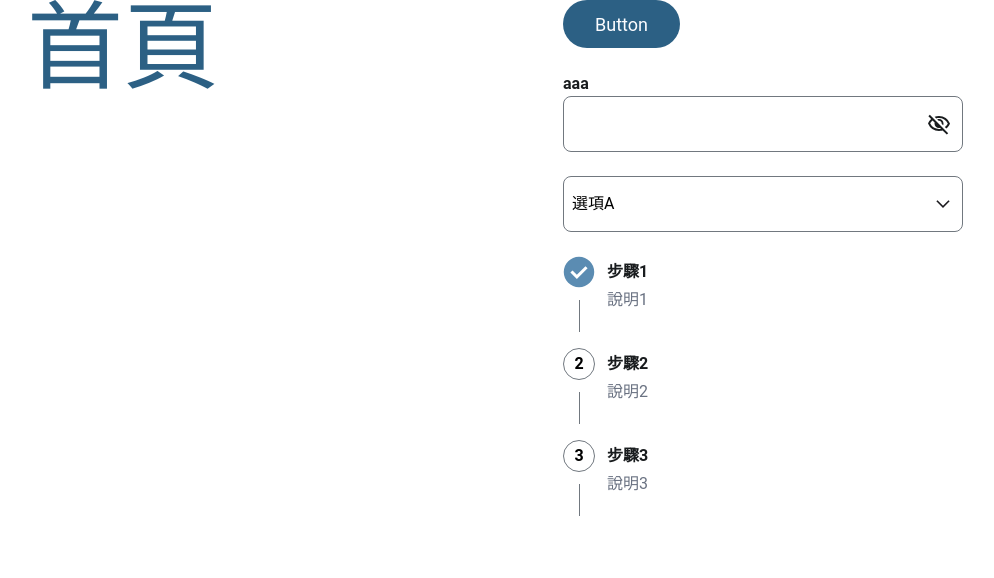
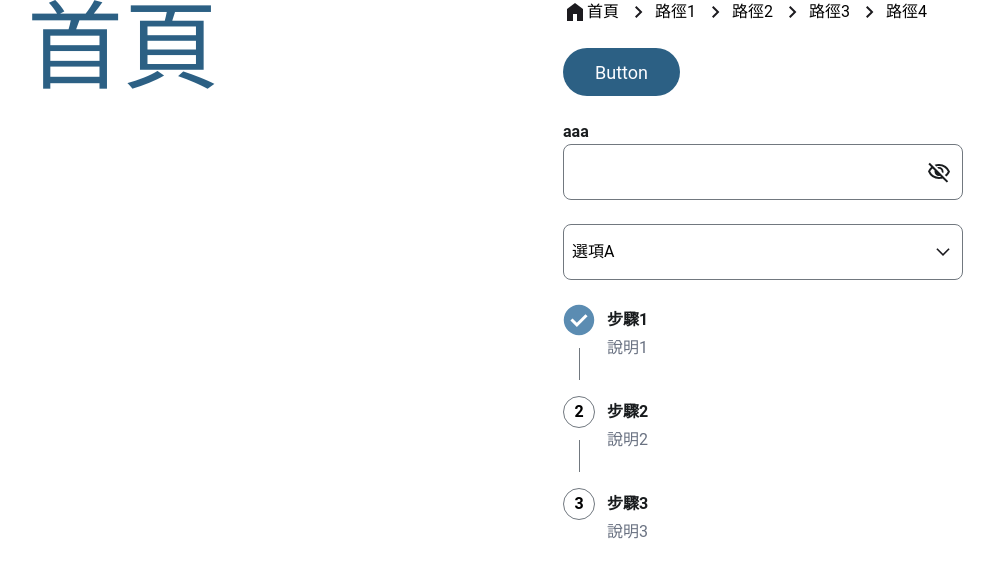
Before and after one commit to PANJAY0/nuxt02, a Nuxt app: page / in a window 1280 px wide. Shown: the top 578 px of the page, without its empty margins (145-1139 px from the left). Built offline with nearby package versions, Linux system fonts and the light colour scheme.

Commit message:
設定導覽路徑與返回基礎樣式

```diff
--- /dev/null
+++ b/app/components/CommonBack.vue
@@ -0,0 +1,24 @@
+<!-- common/CommonBackButton.vue -->
+<script setup>
+import backIcon from '@/assets/icons/arrow-back.svg'
+defineProps({
+  to: {
+    type: [String, Object],
+    default: '',
+  },
+  goBack: {
+    type: Boolean,
+    default: false,
+  },
+})
+
+const router = useRouter()
+</script>
+<template>
+  <NuxtLink :to="to" class="text-font-color inline-flex cursor-pointer items-center font-semibold" @click="goBack ? router.back() : null">
+    <img :src="backIcon" alt="返回" aria-hidden="true" class="h-5 w-5" >
+    <span class="ml-2">
+      <slot>返回</slot>
+    </span>
+  </NuxtLink>
+</template>
--- /dev/null
+++ b/app/components/CommonBreadcrumb.vue
@@ -0,0 +1,28 @@
+<script setup>
+import homeIcon from '@/assets/icons/home.svg'
+import arrowIcon from '@/assets/icons/arrow-right.svg'
+defineProps({
+  items: { type: Array, default: () => [] },
+})
+</script>
+<template>
+    <nav>
+        <ol class="flex space-x-2">
+            <li>
+                <NuxtLink to="/" class="flex hover:underline">
+                    <img :src="homeIcon" alt="" class=" size-6">
+                    <span>首頁</span>
+                </NuxtLink>
+            </li>
+            <template v-for="(item, index) in items" :key="index">
+                <li class="flex items-center space-x-1">
+                    <img :src="arrowIcon" alt="" class=" size-6">
+                    <NuxtLink v-if="item.to" :to="item.to" class="hover:underline">
+                        {{ item.label }}
+                    </NuxtLink>
+                    <span v-else>{{ item.label }}</span>
+                </li>
+            </template>
+        </ol>
+    </nav>
+</template>
--- a/app/components/CommonStep.vue
+++ b/app/components/CommonStep.vue
@@ -10,7 +10,6 @@ const isCompleted = (index) => {
 }
 
 const isActive = (index) => {
-  console.log('aaa', index)
   return index + 1 === props.currentStep
 }
 </script>
@@ -23,9 +22,9 @@ const isActive = (index) => {
 v-else
                 class="border rounded-full h-8 w-8 flex items-center justify-center font-semibold"
                 :class="isActive(index)? 'border-primary-light text-primary': 'border-font-muted-color text-shadow-font-muted-color'">
-                    {{ ++index }}
+                    {{ index + 1  }}
                 </div>
-                <div class=" bg-font-muted-color h-8 w-[1px]"/>
+                <div v-if="index !== steps.length-1" class=" bg-font-muted-color h-8 w-[1px]"/>
             </div>
             <div>
                 <div class=" text-font-color mt-1 font-semibold"> {{ item.title }}</div>
--- a/app/pages/index.vue
+++ b/app/pages/index.vue
@@ -9,13 +9,22 @@ const inputRef = ref(null)
 const a = () => {
   inputRef.value?.focus()
 }
+
 const optionResult = ref(['選項A', '選項B', '選項C'])
 const steps = [{ title: '步驟1', content: '說明1' }, { title: '步驟2', content: '說明2' }, { title: '步驟3', content: '說明3' }]
+const pathItems = [
+  { to: '/', label: '路徑1' },
+  { to: '/', label: '路徑2' },
+  { to: '/', label: '路徑3' },
+  { label: '路徑4' },
+]
 </script>
 <template>
   <div class="flex justify-around">
     <h1 class="text-primary text-8xl">首頁</h1>
     <div class="">
+      <CommonBreadcrumb :items="pathItems"/>
+      <br>
       <CommonButton type="primary" @click="a">
         Button
       </CommonButton>
```
